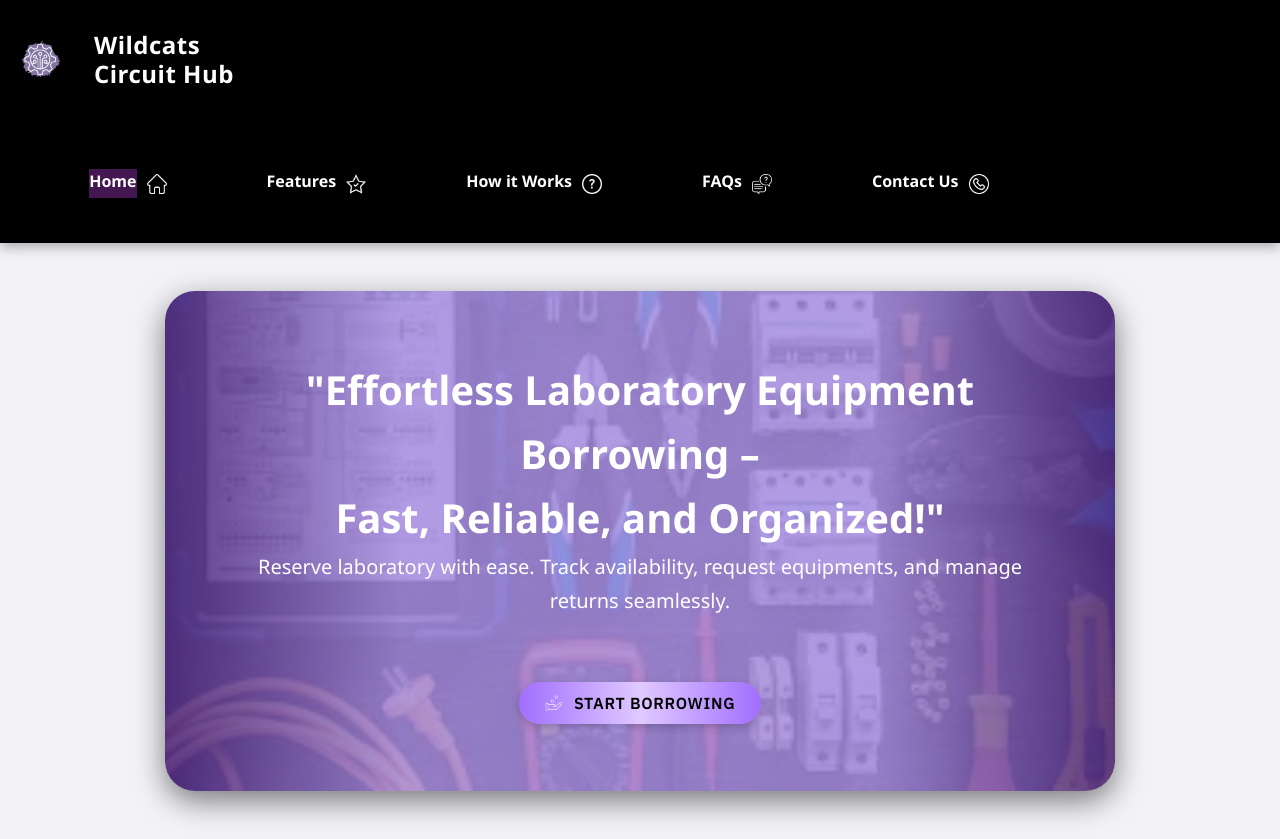
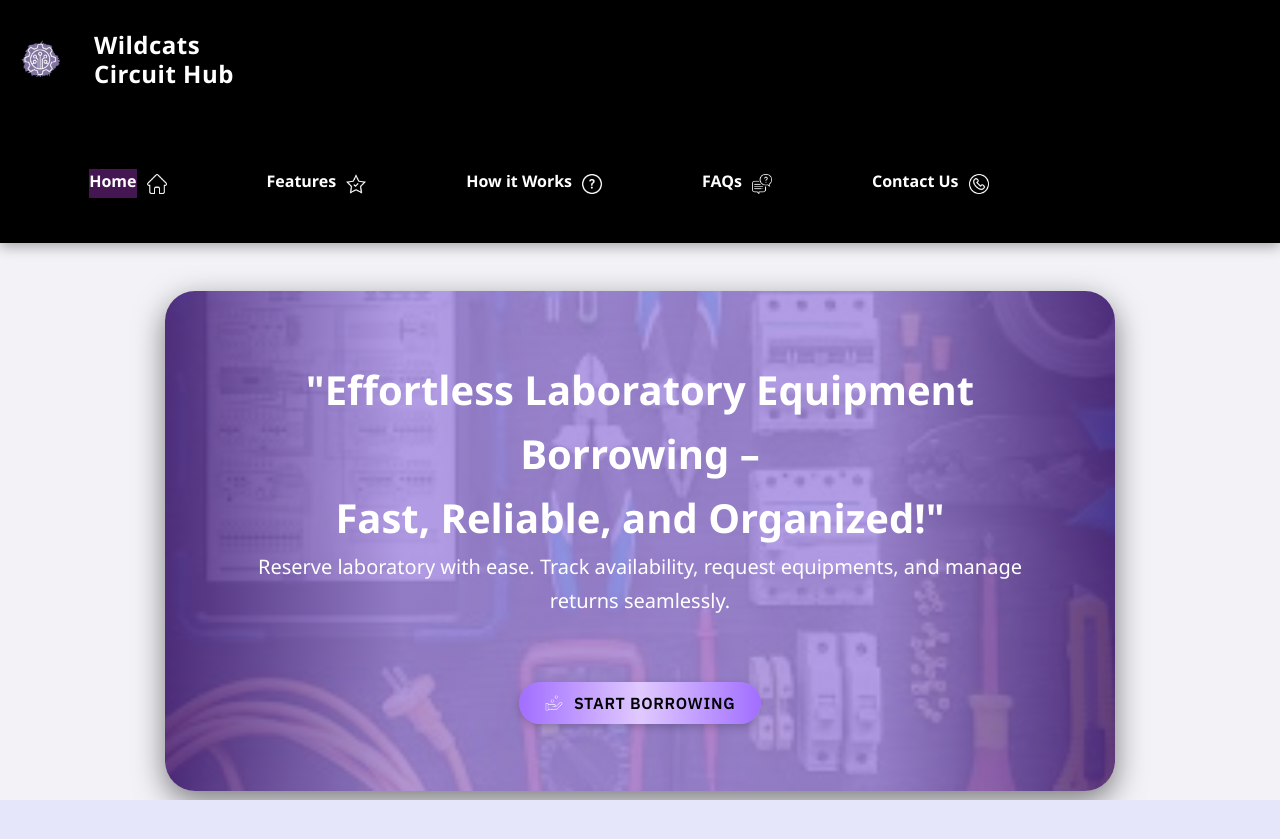
Before and after one commit to ElReyDeLosGorditos/WildCats-CircuitHub, a React (Vite) app: page / in a window 1280 px wide. After the commit the page ends 800 px from the top, so only its background shows below. Built offline with nearby package versions, Linux system fonts and the light colour scheme.

Commit message:
making the website responsive

```diff
--- a/src/components/css/admin/landing.css
+++ b/src/components/css/admin/landing.css
@@ -12,6 +12,8 @@
 }
 
 body.landing-body {
+    height: 0;
+    padding: 0;
     margin: 0;
     font-family: 'Segoe UI', Tahoma, Geneva, Verdana, sans-serif;
     background-color: var(--gray-100);
```
